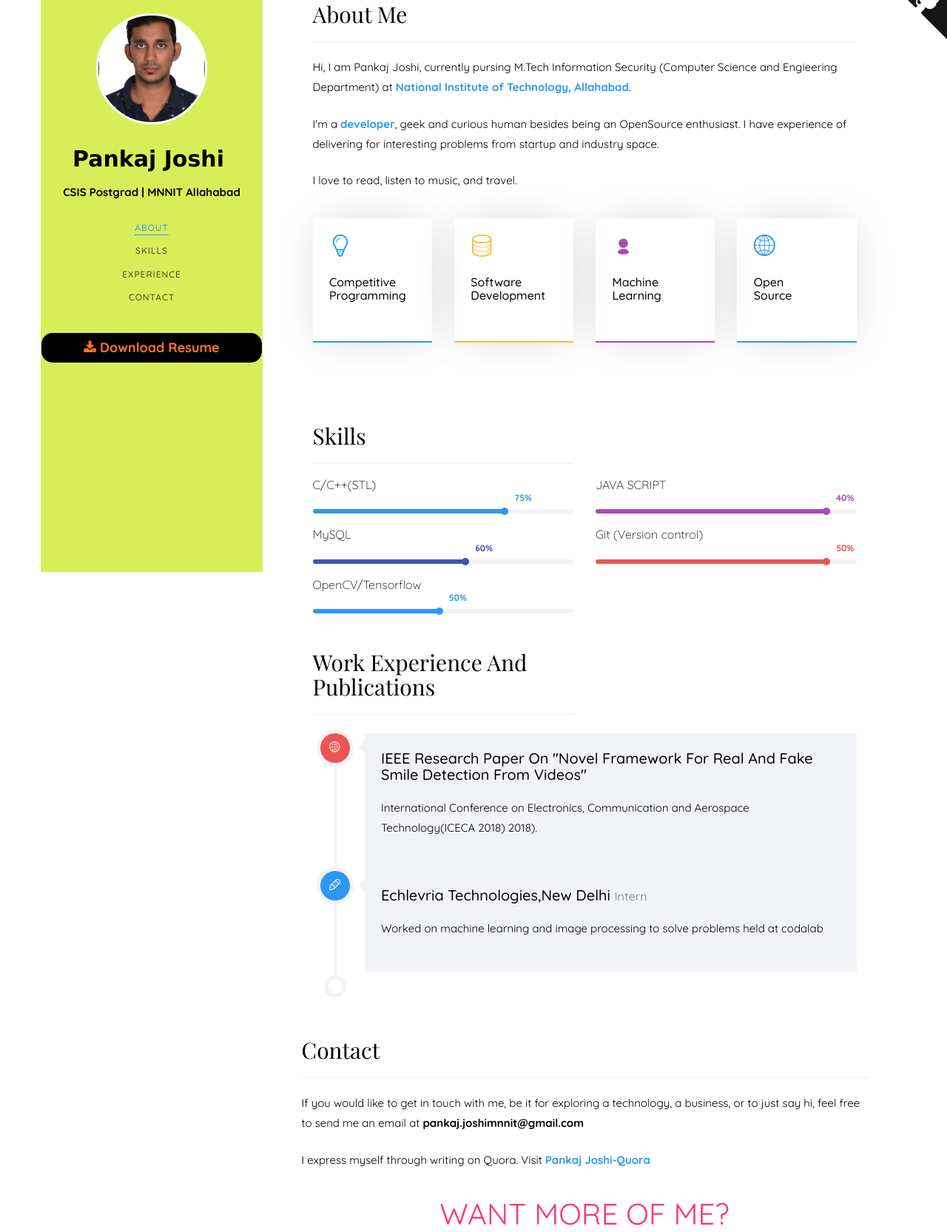
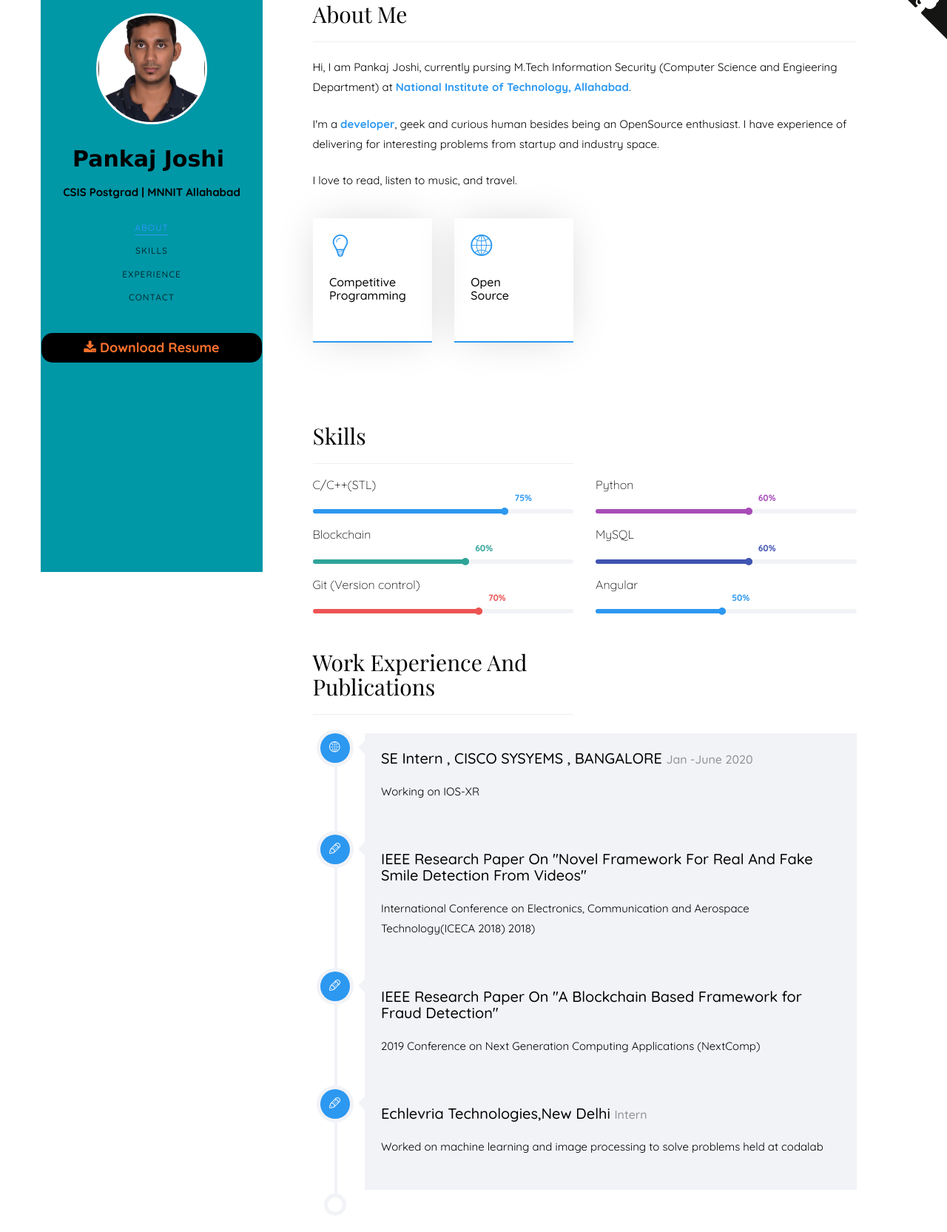
Before and after one commit to pankajmnnit/pankajmnnit.github.io, a plain HTML site: page index.html in a window 1280 px wide. Shown: the part 27-1692 px from the top of the page at 74% size. Drawn offline with nearby package versions, Linux system fonts and the light colour scheme; a script that the page names is missing; files whose address does not match are found by name; a web font is replaced by a local one.

Commit message:
updated work exp.

```diff
--- a/css/style.css
+++ b/css/style.css
@@ -103,7 +103,14 @@ figure {
   width: 300px;
   position: fixed;
   z-index: 1001;
-    background-color: #D8EE59;
+    background-color: #0097a7
+
+
+
+
+
+
+    ;
   -webkit-transition: 0.5s;
   -o-transition: 0.5s;
   transition: 0.5s; }
--- a/index.html
+++ b/index.html
@@ -79,7 +79,7 @@
 								<div class="about-desc">
 								    <h2>About Me</h2>
                                     <hr>
-                                    <p>Hi, I am Pankaj Joshi, currently pursing M.Tech Information Security (Computer Science and Engieering Department)  at <strong><a href="www.mnnit.ac.in/">National Institute of Technology, Allahabad</a></strong>.</p>
+                                    <p>Hi, I am Pankaj Joshi, currently pursing M.Tech Information Security (Computer Science and Engieering Department)  at <strong><a href="http://www.mnnit.ac.in/">National Institute of Technology, Allahabad</a></strong>.</p>
                                     <p>I'm a <a href="https://github.com/pankajmnnit"><strong>developer</strong></a>, geek and curious human besides being an OpenSource enthusiast. I have experience of delivering for interesting problems from startup and industry space.</p>
                                     <p>I love to read, listen to music, and travel.</p>
 								</div>
@@ -95,23 +95,9 @@
 				            </a>
                         </div>
 
-				        <div class="col-md-3 animate-box" data-animate-effect="fadeInRight">
-				            <a href="" target="_blank">
-                                <div class="services color-3">
-								    <span class="icon2"><i class="icon-data"></i></span>
-								    <h3>Software Development</h3>
-								</div>
-				            </a>
-                        </div>
 
-                        <div class="col-md-3 animate-box" data-animate-effect="fadeInRight">
-				            <a href="" target="_blank">
-                                <div class="services color-4">
-				                    <span class="icon2"><i class="icon-user"></i></span>
-				                    <h3>Machine Learning</h3>
-								</div>
-				            </a>
-                        </div>
+
+
                         <div class="col-md-3 animate-box" data-animate-effect="fadeInRight">
 				            <a href="" target="_blank">
                                 <div class="services color-1">
@@ -178,15 +164,30 @@
 
 				<div class="col-md-6 animate-box" data-animate-effect="fadeInRight">
 				    <div class="progress-wrap">
-				        <h3>JAVA SCRIPT</h3>
+				        <h3>Python</h3>
 				        <div class="progress">
 				            <div class="progress-bar color-4" role="progressbar" aria-valuenow="90"
-								  	aria-valuemin="0" aria-valuemax="100" style="width:90%">
-								<span>40%</span>
+								  	aria-valuemin="0" aria-valuemax="100" style="width:60%">
+								<span>60%</span>
 				            </div>
 				        </div>
 				    </div>
 				</div>
+
+				<div class="col-md-6 animate-box" data-animate-effect="fadeInRight">
+				    <div class="progress-wrap">
+				        <h3>Blockchain</h3>
+				        <div class="progress">
+				            <div class="progress-bar color-5" role="progressbar" aria-valuenow="90"
+								  	aria-valuemin="0" aria-valuemax="100" style="width:60%">
+								<span>60%</span>
+				            </div>
+				        </div>
+				    </div>
+				</div>
+
+
+
 
 				<div class="col-md-6 animate-box" data-animate-effect="fadeInRight">
 				    <div class="progress-wrap">
@@ -204,8 +205,8 @@
 				        <h3>Git (Version control)</h3>
 				            <div class="progress">
 								<div class="progress-bar color-7" role="progressbar" aria-valuenow="90"
-								  	aria-valuemin="0" aria-valuemax="100" style="width:90%">
-								    <span>50%</span>
+								  	aria-valuemin="0" aria-valuemax="100" style="width:65%">
+								    <span>70%</span>
 								</div>
 				            </div>
 				    </div>
@@ -214,7 +215,7 @@
 
                 <div class="col-md-6 animate-box" data-animate-effect="fadeInRight">
 				    <div class="progress-wrap">
-				        <h3>OpenCV/Tensorflow</h3>
+				        <h3>Angular</h3>
 				        <div class="progress">
 				            <div class="progress-bar color-1" role="progressbar" aria-valuenow="50"
 								  	aria-valuemin="0" aria-valuemax="100" style="width:50%">
@@ -239,17 +240,39 @@
 				<div class="col-md-12">
 				    <div class="timeline-centered">
 					   <article class="timeline-entry animate-box" data-animate-effect="fadeInRight">
+
 						   <div class="timeline-entry-inner">
-                               <div class="timeline-icon color-2">
+							<div class="timeline-icon color-1">
 							   <i class="icon-world"></i>
 						   </div>
 							<div class="timeline-label">
-					               <h2><a href="https://ieeexplore.ieee.org/abstract/document/8474594/">IEEE Research Paper On </a>"Novel Framework For Real And Fake Smile Detection From Videos"<span></span></h2>
+							   <h2><a href="#"> SE Intern , CISCO SYSYEMS , BANGALORE</a> <span>Jan -June 2020</span></h2>
+							   <p>Working on IOS-XR</p>
+						   </div>
+					   </div>
+
+					   <div class="timeline-entry-inner">
+						<div class="timeline-icon color-1">
+						   <i class="icon-pen2"></i>
+					   </div>
+						<div class="timeline-label">
+						   <h2><a href="https://ieeexplore.ieee.org/abstract/document/8474594/">IEEE Research Paper On </a>"Novel Framework For Real And Fake Smile Detection From Videos"</h2>
 						   <p>International Conference on Electronics,
 							Communication and Aerospace Technology(ICECA 2018)
-2018).</p>
+							2018)</p>
 					   </div>
 				   </div>
+
+				   <div class="timeline-entry-inner">
+					<div class="timeline-icon color-1">
+					   <i class="icon-pen2"></i>
+				   </div>
+				   <div class="timeline-label">
+					<h2><a href="https://ieeexplore.ieee.org/abstract/document/8883647/">IEEE Research Paper On </a>"A Blockchain Based Framework for Fraud Detection"<span></span></h2>
+					<p>2019 Conference on Next Generation Computing Applications (NextComp)</p>
+				</div>
+			   </div>
+
                             <div class="timeline-entry-inner">
                                 <div class="timeline-icon color-1">
 					               <i class="icon-pen2"></i>
```
Also changed, not shown: images/attachments-meta.png (added). Lines whose indentation alone changed are shown as unchanged.
